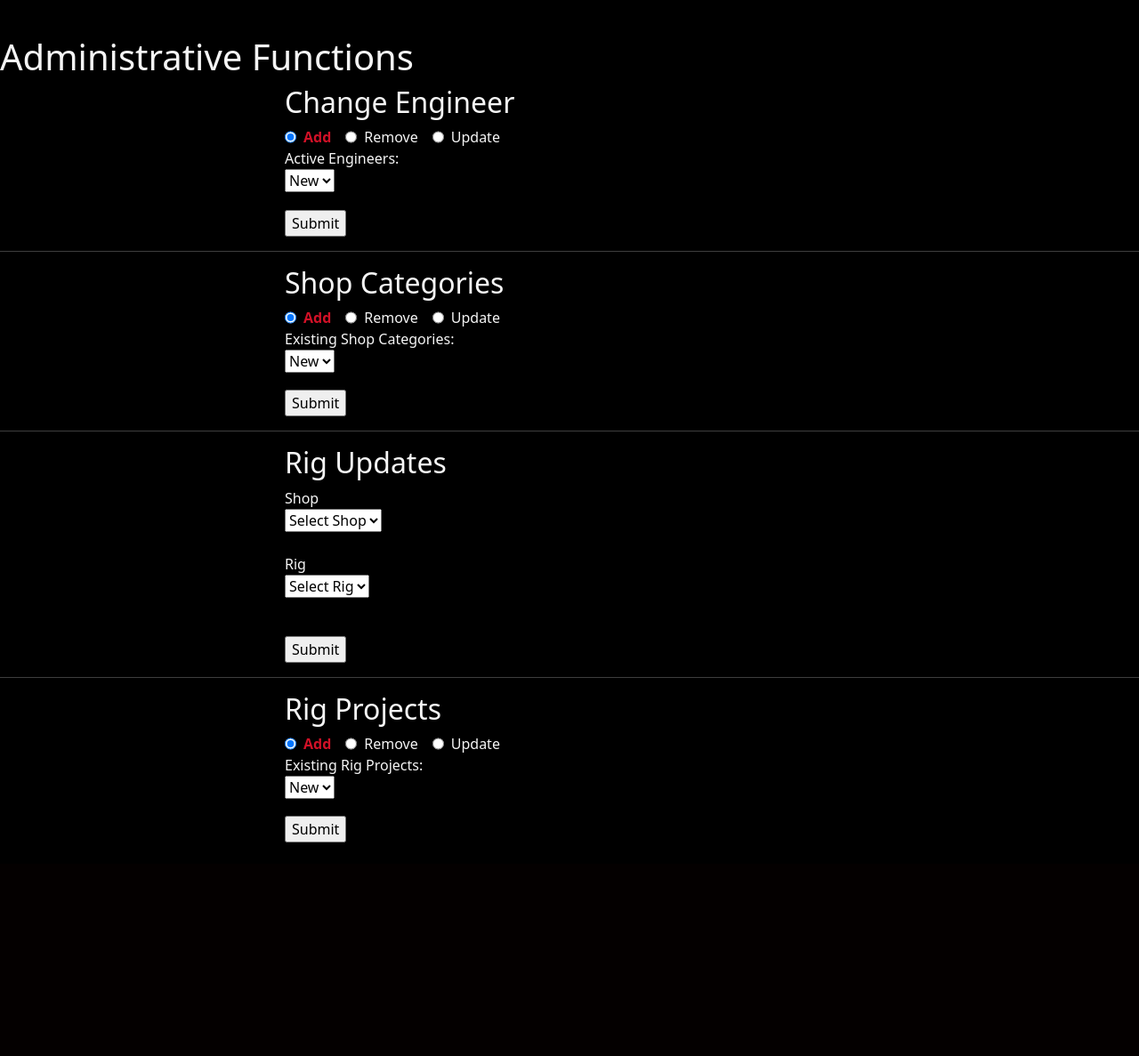
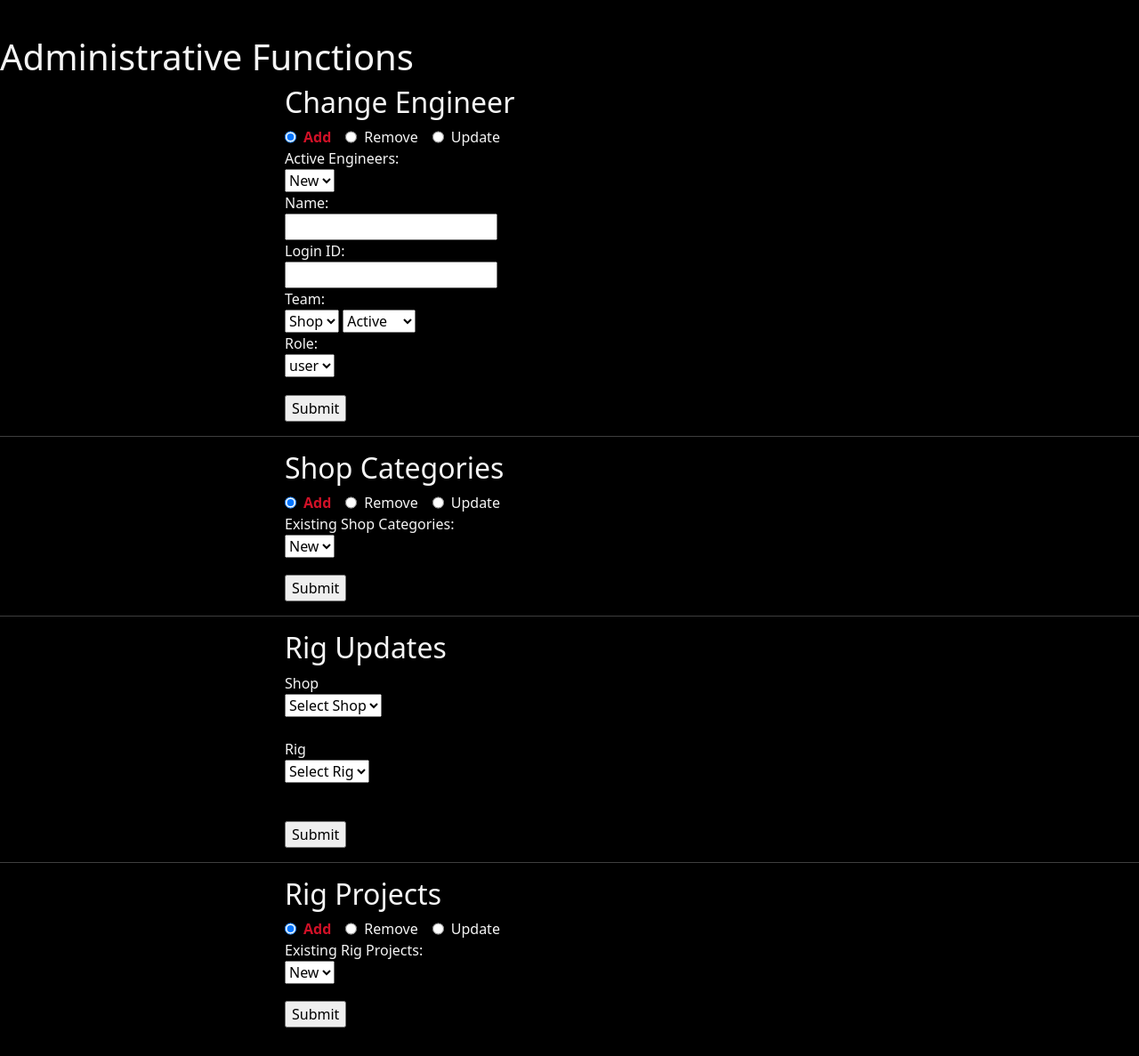
Before and after one commit to Slusks/TimeCheck, a Flask app: template templates/administration.html in a window 1280 px wide. Shown: the part 64-1251 px from the top of the page at 89% size. Before the commit the page ends 1011 px from the top, so only its background shows below. Run offline with Flask 2, Linux system fonts and the light colour scheme; the template is opened without the code that fills it, so the values that code supplies are empty.

Commit message:
Working on change-engineer form
Working on setting default engineering values. Right now the biggest issue is that the value returns as a string but i need it as an array.

```diff
--- a/templates/administration.html
+++ b/templates/administration.html
@@ -27,12 +27,37 @@
             <select name="EngineerInput" id="engineer">
             {% for engineer in data["engineers"] %}
               {% if data["engineers"][engineer][2] == "active" %}
-              <option  value="{{data['engineers'][engineer][3]}}" name="engineerName">{{data["engineers"][engineer][3]}}</option>
+              <div id="engineerIDKey" style="display:none;">{{data["engineers"][engineer]}}</div>
+              <option  value="{{data['engineers'][engineer]}}" name="engineerName" id="engineerID">{{data["engineers"][engineer][3]}}</option>
               {% endif %}
             {% endfor %}
               <option value="New" name="engineerName"> New </option>
             </select>
-            <!-- This should only appear when none is selected-->
+              <!-- This should prepopulate with the information of the engineer selected and should go away when New is selected-->
+              <div id="updateInfo" style="display:block;">
+                <label>Name:</label>
+                <input type="text" id="oldengineerName" name="oldengineerName">
+                <label>Login ID:</label>
+                <input type="text" id="oldengineerIDInput" name="oldengineerIDInput">
+                <label>Team: </label>
+                <select name="oldteamInput" id="oldteamInput">
+                  <option value="Shop">Shop</option>
+                  <option value="Rig">Rig</option>
+                </select>
+                <select name="oldteamStatus" id="oldteamStatus">
+                  <option value="active">Active</option>
+                  <option value="inactive">Inactive</option>
+                </select>
+                <label>Role:</label>
+                <select name="oldroleInput" id="oldroleInput"> <!--This should not change-->
+                  <option value="user">user</option>
+                  {% if data['role'] == 'admin' %}
+                  <option value="admin">admin</option>
+                  {% endif %}
+                </select>
+              </div>
+              <!-- This should prepopulate with the information of the engineer selected and should go away when New is selected-->
+            <!-- This should only appear when New is selected-->
             <div id="newInfo" style="display:none;">
               <label>Name:</label>
               <input type="text" id="engineerName" name="engineerName">
@@ -51,6 +76,7 @@
                 {% endif %}
               </select>
             </div>
+            <!-- This should only appear when New is selected-->
             <!---------------------------------------------------->
         </div>
         </div>
@@ -148,7 +174,7 @@
 
 
 
-    <div style=" display:none; width: 50%; margin: auto">
+    <div style=" display:block; width: 50%; margin: auto">
         <h2>{{data["engineers"]}}</h2>
         <h2>{{data["rigTeam"]}}</h2>
         <h2>{{data["shopTeam"]}}</h2>
@@ -159,9 +185,48 @@
   //Displays the New Input items when dropdown is changed
   document.getElementById('engineer').addEventListener('change',
    function() {
+
+    function getObjKey(obj, value) {
+      console.log(value)
+      return Object.keys(obj).find(key => obj[key] === value);
+      }
+
     var style = this.value == "New" ? 'block' : 'none';
+    var style2 = this.value == "New" ? 'none' : 'block';
+
+    var engineerArray = this.value;
+    var e = JSON.parse('{{data["engineers"] | tojson | safe}}')
+
+    for (const [k, v] of Object.entries(e)){
+      engineerArray2 = engineerArray.replace(/[^a-zA-Z ]/g, "")
+      engineerArray2 = engineerArray2.replace(/\s+/g,',')
+      //console.log(k, v.toString())
+      //console.log(engineerArray2)
+      if (v.toString() == engineerArray2){
+        var engineerID = k
+      }
+    }
+
+
+
+
+    console.log("Engineer ID:", engineerID)
+    console.log("selected value:", engineerArray)
+
+    document.getElementById("oldteamInput").defaultValue = engineerArray[0]
+    document.getElementById("oldroleInput").defaultValue = engineerArray[1]
+    document.getElementById("oldteamStatus").defaultValue = engineerArray[2]
+    document.getElementById("oldengineerName").defaultValue = engineerArray[3]
+    document.getElementById("oldengineerIDInput").defaultValue = engineerID
+
+
+
+
     document.getElementById('newInfo').style.display = style
+    document.getElementById('updateInfo').style.display = style2
    })
+
+
 
   //SHOP CATEGORY CONTROLS
   //Displays the New Input items when dropdown is changed
```
Also changed, not shown: app2.py (+15 -3 lines).
